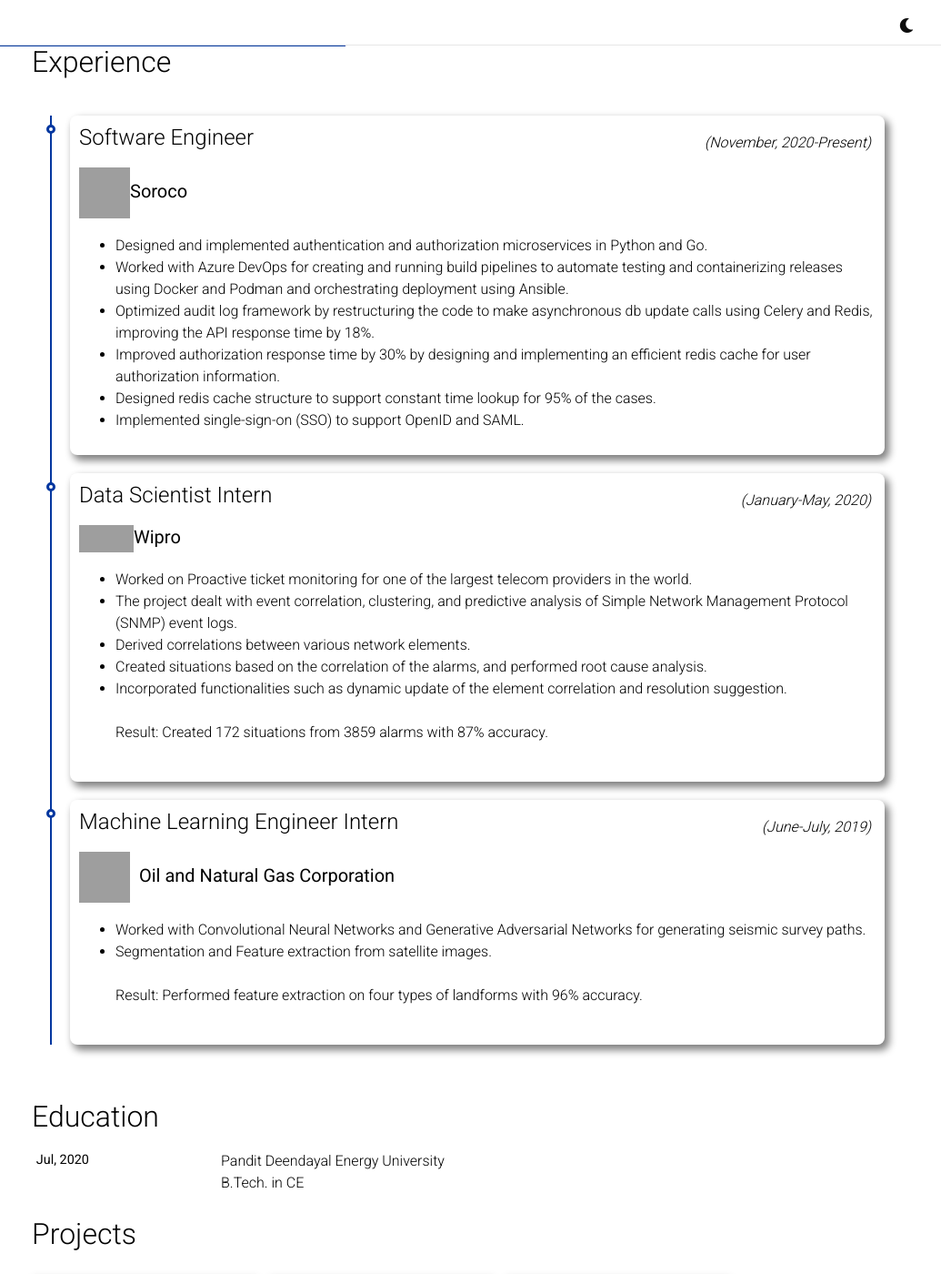
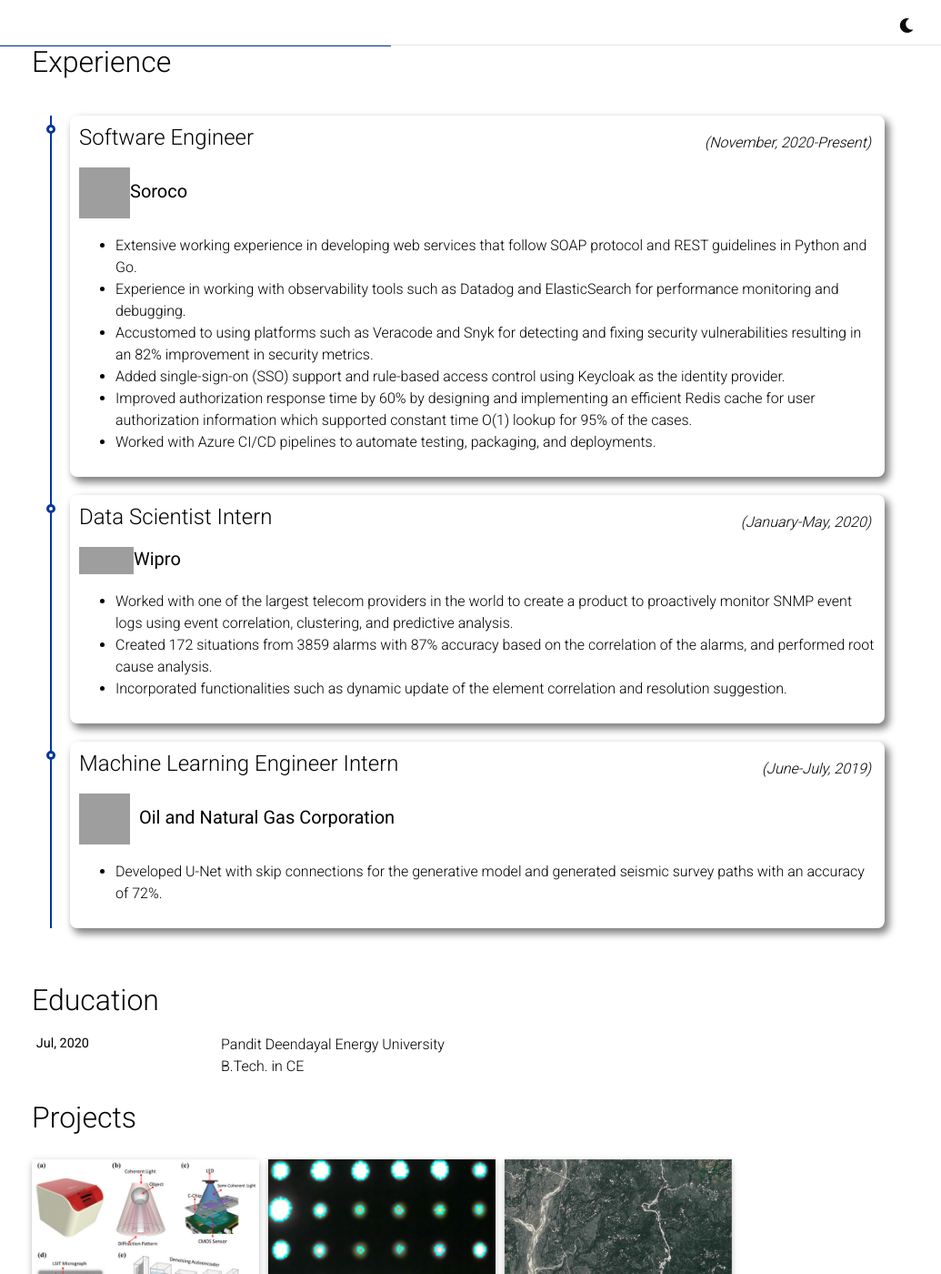
Before and after one commit to varunhc/varunhc.github.io, a Jekyll site: the page built from _pages/about.md, in a window 1280 px wide and 1400 px high, scrolled down 545 px. Shown: the whole window at 91% size, without its empty margins (120-1155 px from the left). Built offline with Jekyll 4.4.1, drawn with Linux system fonts in a browser that asks for light colours; full-size pictures stand in for the smaller copies a plugin makes; comment, search, counter and statistics services are not loaded; a style sheet for code colours, icons or effects is not loaded; some of the changed text lies outside the part shown; grey boxes are pictures that could not be loaded.

Commit message:
bio update

```diff
--- a/_includes/header.html
+++ b/_includes/header.html
@@ -1,7 +1,7 @@
 
     <header>
 
-      <p class="modified" id="modified_value">Last modified: 2022-1-4</p>
+      <p class="modified" id="modified_value">Last modified: 08/21/2023</p>
       <!-- Nav Bar -->
       <nav id="navbar" class="navbar navbar-light navbar-expand-sm {% if site.navbar_fixed %}fixed-top{% else %}sticky-top{% endif %}">
         <div class="container">
--- a/_pages/about.md
+++ b/_pages/about.md
@@ -40,12 +40,21 @@
         <h5 class="title"><img src="https://soroco.com/wp-content/uploads/2021/08/logo-icon.svg" width="56px" height="56px"><b>Soroco</b></h5>
         <h6 class="exper-card"><i>(November, 2020-Present)</i></h6>
         <ul>
-          <li>Designed and implemented authentication and authorization microservices in Python and Go.</li>
-          <li>Worked with Azure DevOps for creating and running build pipelines to automate testing and containerizing releases using Docker and Podman and orchestrating deployment using Ansible.</li>
-          <li>Optimized audit log framework by restructuring the code to make asynchronous db update calls using Celery and Redis, improving the API response time by 18%.</li>
-          <li>Improved authorization response time by 30% by designing and implementing an efficient redis cache for user authorization information.</li>
-          <li>Designed redis cache structure to support constant time lookup for 95% of the cases.</li>
-          <li>Implemented single-sign-on (SSO) to support OpenID and SAML.</li>
+          <li>Extensive working experience in developing web services that follow SOAP protocol and REST guidelines in
+              Python and Go.
+          </li>
+          <li>Experience in working with observability tools such as Datadog and ElasticSearch for performance
+              monitoring and debugging.
+          </li>
+          <li>Accustomed to using platforms such as Veracode and Snyk for detecting and fixing security vulnerabilities
+              resulting in an 82% improvement in security metrics.
+          </li>
+          <li>Added single-sign-on (SSO) support and rule-based access control using Keycloak as the identity provider.
+          </li>
+          <li>Improved authorization response time by 60% by designing and implementing an efficient Redis cache for
+              user authorization information which supported constant time O(1) lookup for 95% of the cases.
+          </li>
+          <li>Worked with Azure CI/CD pipelines to automate testing, packaging, and deployments.</li>
         </ul>
       </div>
     </div>
@@ -55,13 +64,14 @@
         <h5 class="title"><img src="https://www.wipro.com/content/dam/nexus/en/wipro-logo-new-og-502x263.jpg" width="60px" height="30px"><b>Wipro</b></h5>
         <h6 class="exper-card"><i>(January-May, 2020)</i></h6>
         <ul>
-          <li>Worked on Proactive ticket monitoring for one of the largest telecom providers in the world.</li>
-          <li>The project dealt with event correlation, clustering, and predictive analysis of Simple Network Management Protocol (SNMP) event logs.</li>
-          <li>Derived correlations between various network elements.</li>
-          <li>Created situations based on the correlation of the alarms, and performed root cause analysis.</li>
-          <li>Incorporated functionalities such as dynamic update of the element correlation and resolution suggestion.</li>
-          <br>
-          <p>Result: Created 172 situations from 3859 alarms with 87% accuracy.</p>
+          <li>Worked with one of the largest telecom providers in the world to create a product to proactively monitor
+              SNMP event logs using event correlation, clustering, and predictive analysis.
+          </li>
+          <li>Created 172 situations from 3859 alarms with 87% accuracy based on the correlation of the alarms, and
+              performed root cause analysis.
+          </li>
+          <li>Incorporated functionalities such as dynamic update of the element correlation and resolution suggestion.
+          </li>
         </ul>
       </div>
     </div>
@@ -71,10 +81,9 @@
         <h5 class="title"><img src="https://upload.wikimedia.org/wikipedia/en/thumb/9/9a/ONGC_Logo.svg/1200px-ONGC_Logo.svg.png" width="56px" height="56px" style="margin-right:10px;"><b>Oil and Natural Gas Corporation</b></h5>
         <h6 class="exper-card"><i>(June-July, 2019)</i></h6>
         <ul>
-          <li>Worked with Convolutional Neural Networks and Generative Adversarial Networks for generating seismic survey paths.</li>
-          <li>Segmentation and Feature extraction from satellite images.</li>
-          <br>
-          <p>Result: Performed feature extraction on four types of landforms with 96% accuracy.</p>
+          <li>Developed U-Net with skip connections for the generative model and generated seismic survey paths with an
+              accuracy of 72%.
+          </li>
         </ul>
       </div>
     </div>
```
